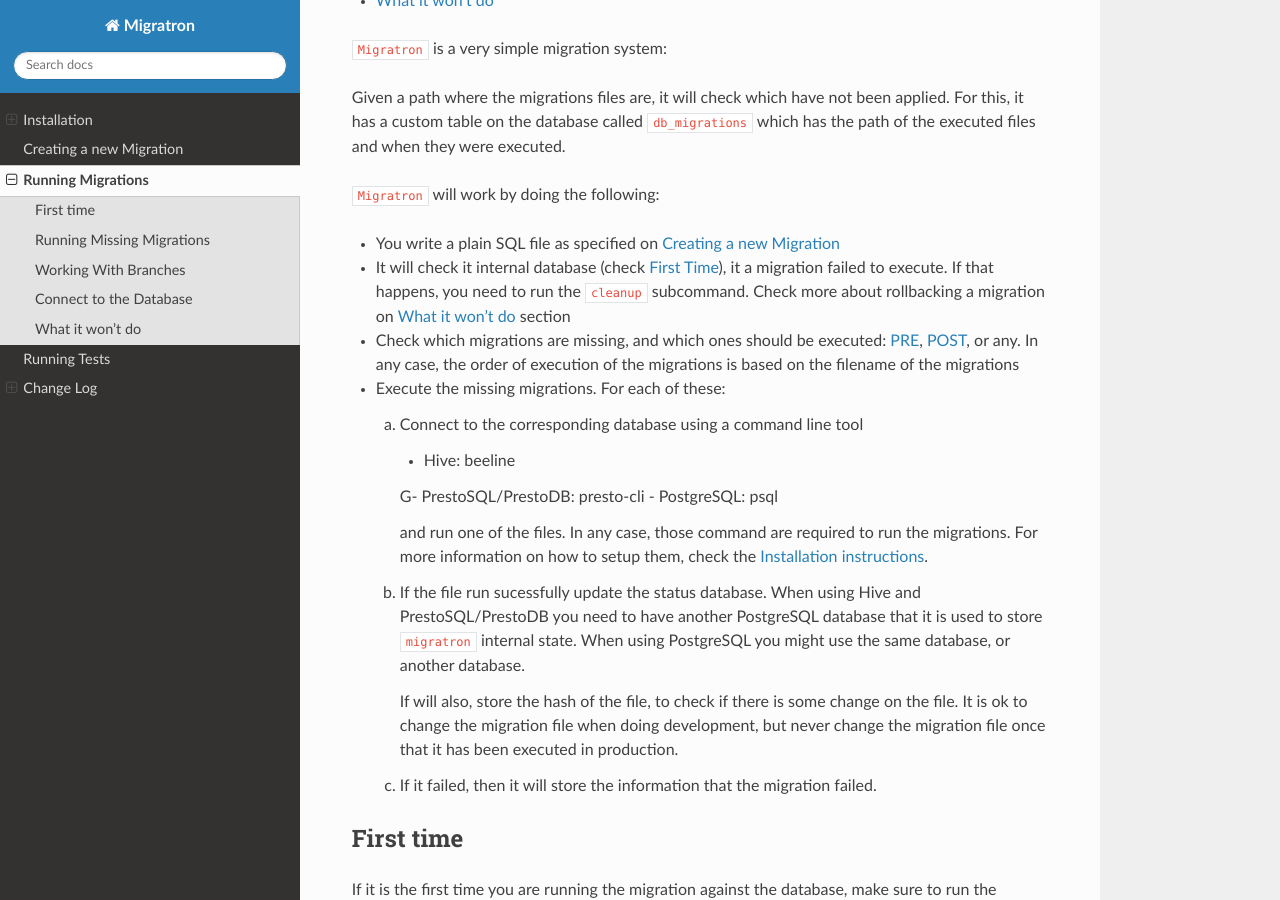
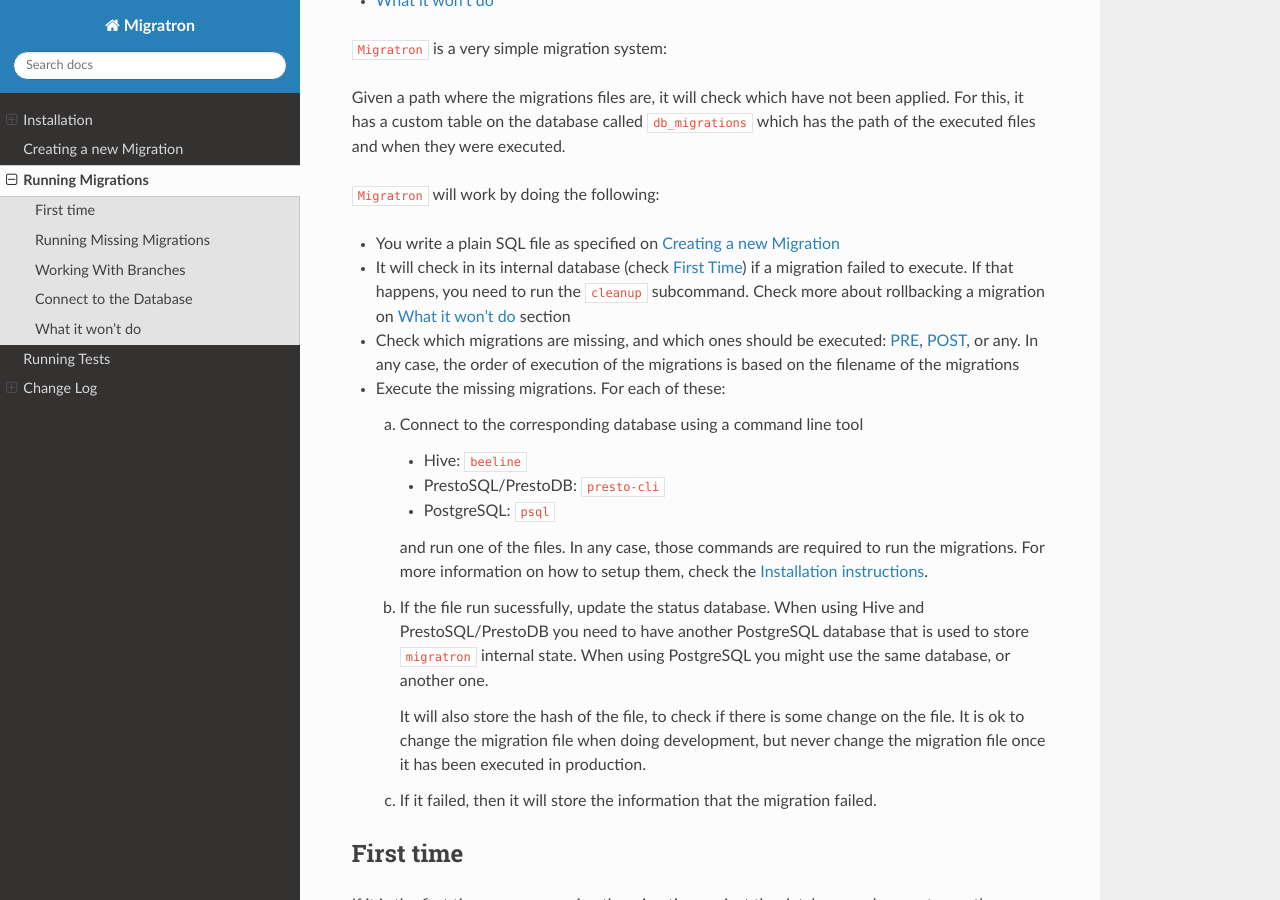
Before and after one commit to jampp/db-utils, a Sphinx documentation site: the page built from docs/running_migration.rst, in a window 1280 px wide and 900 px high, scrolled down 267 px. Built offline with Sphinx 7.4.7 and the Read the Docs theme 2.0.0, drawn with Linux system fonts in a browser that asks for light colours; some of the changed text lies outside the part shown.

Commit message:
CORE-3592: English typo
Co-authored-by: chpedersen <58951497+chpedersen@users.noreply.github.com>

```diff
--- a/docs/installation.rst
+++ b/docs/installation.rst
@@ -36,8 +36,8 @@
     python setup.py install
 
 
-You will require different setup based on the database against
-you need to run the migrations
+You will require different setups based on the database against which
+you need to run the migrations.
 
 PostgreSQL
 ==========
--- a/docs/running_migration.rst
+++ b/docs/running_migration.rst
@@ -14,8 +14,8 @@
 ``Migratron`` will work by doing the following:
 
 - You write a plain SQL file as specified on :ref:`creating_a_migration`
-- It will check it internal database (check `First Time`_),
-  it a migration failed to execute. If that happens,
+- It will check in its internal database (check `First Time`_)
+  if a migration failed to execute. If that happens,
   you need to run the ``cleanup`` subcommand. Check more
   about rollbacking a migration on `What it won't do`_ section
 
@@ -28,22 +28,22 @@
 
   a. Connect to the corresponding database using a command line tool
 
-     - Hive: beeline
-     G- PrestoSQL/PrestoDB: presto-cli
-     - PostgreSQL: psql
+     - Hive: ``beeline``
+     - PrestoSQL/PrestoDB: ``presto-cli``
+     - PostgreSQL: ``psql``
 
-     and run one of the files. In any case, those command are required
+     and run one of the files. In any case, those commands are required
      to run the migrations. For more information on how to setup them,
      check the :ref:`Installation instructions <installation>`.
 
-  b. If the file run sucessfully update the status database. When using Hive
+  b. If the file run sucessfully, update the status database. When using Hive
      and PrestoSQL/PrestoDB you need to have another PostgreSQL database that
-     it is used to store ``migratron`` internal state. When using PostgreSQL
-     you might use the same database, or another database.
+     is used to store ``migratron`` internal state. When using PostgreSQL
+     you might use the same database, or another one.
 
-     If will also, store the hash of the file, to check if there is some change
+     It will also store the hash of the file, to check if there is some change
      on the file. It is ok to change the migration file when doing development,
-     but never change the migration file once that it has been executed in
+     but never change the migration file once it has been executed in
      production.
 
   c. If it failed, then it will store the information that the migration failed.
```
Also changed, not shown: other parts of docs/running_migration.rst (+1 -1 lines), docs/running_tests.rst (+4 -4 lines), 1 other file.
